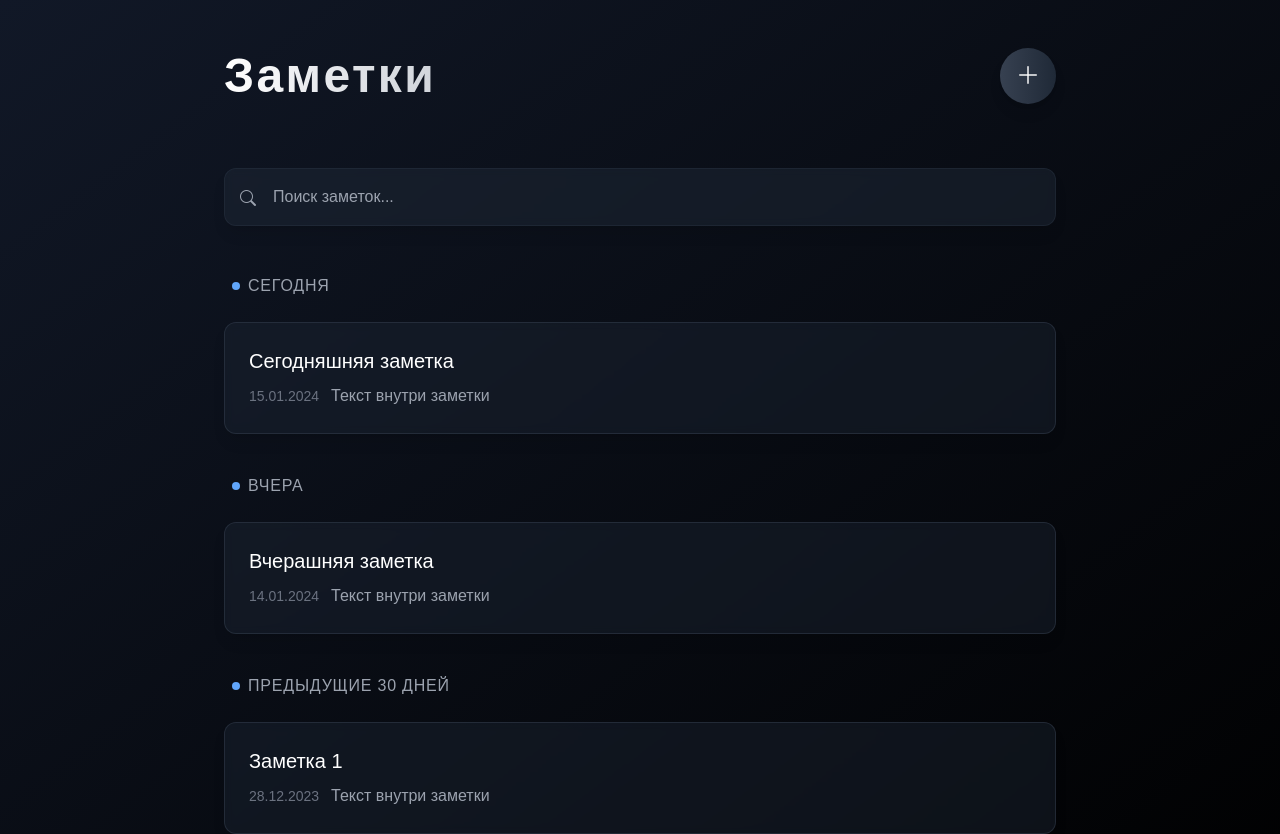
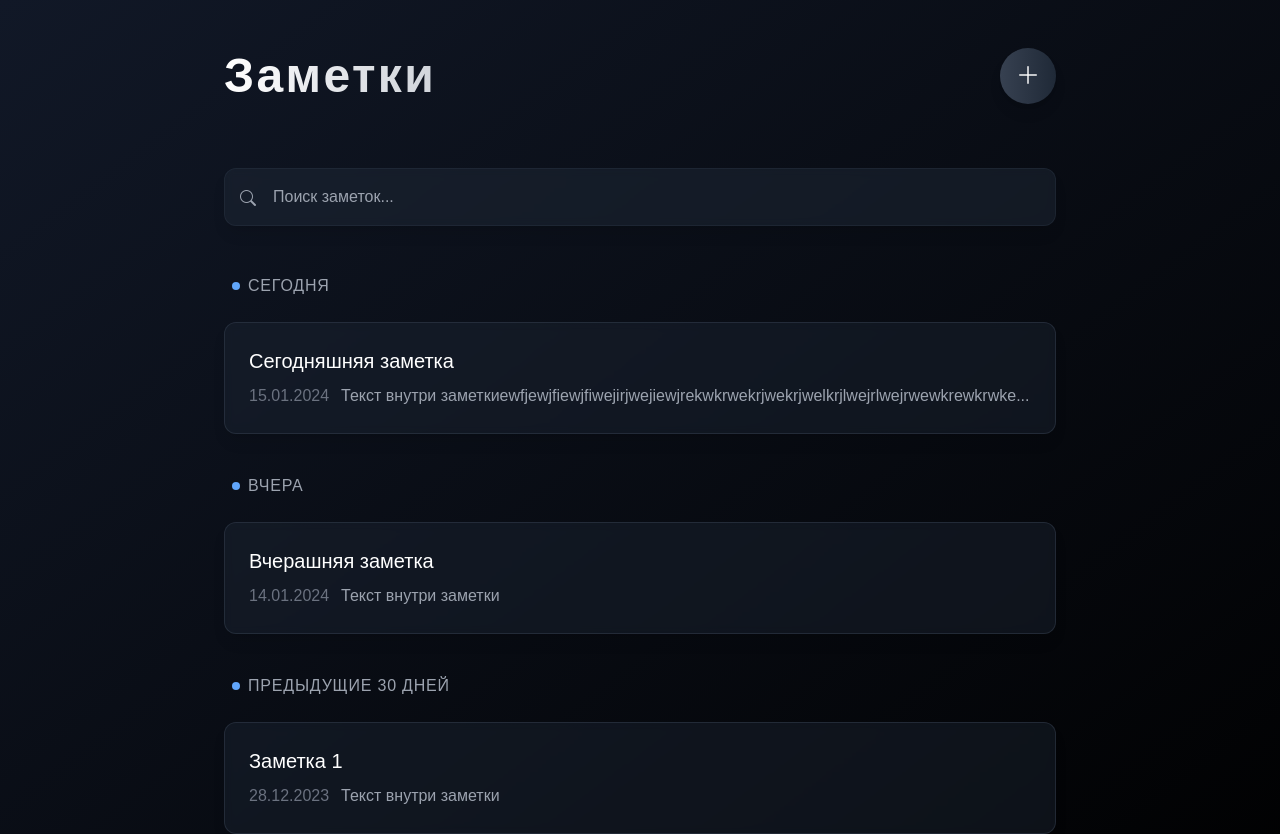
Before and after one commit to TG-Note-App/note-fe, a Vue app: page / in a window 1280 px wide. Shown: the top 834 px of the page. Built offline with nearby package versions, Linux system fonts and the light colour scheme.

Commit message:
feat: add three dots if note text to large

```diff
--- a/src/App.vue
+++ b/src/App.vue
@@ -20,7 +20,7 @@ const notes = ref([
   {
     id: 1,
     title: 'Сегодняшняя заметка',
-    text: 'Текст внутри заметки',
+    text: 'Текст внутри заметкиewfjewjfiewjfiwejirjwejiewjrekwkrwekrjwekrjwelkrjlwejrlwejrwewkrewkrwkelrwk;;lrwellerjlwejr',
     date: 'Сегодня',
     lastModified: new Date('2024-01-15T10:30:00'),
   },
--- a/src/components/NoteCard.vue
+++ b/src/components/NoteCard.vue
@@ -19,7 +19,7 @@
       </h4>
 
       <div class="flex items-center gap-3">
-        <span class="text-sm text-gray-500 min-w-[70px]">
+        <span class="text-gray-500">
           {{ new Date(lastModified).toLocaleDateString('ru-RU', {
             day: '2-digit',
             month: '2-digit',
@@ -28,10 +28,11 @@
         </span>
 
         <p
-          class="flex-1 line-clamp-2 leading-relaxed text-gray-400
+          ref="textPreview"
+          class="flex-1 line-clamp-1 leading-relaxed text-gray-400 whitespace-nowrap overflow-hidden text-ellipsis
             group-hover:text-gray-300 transition-colors duration-300"
         >
-          {{ text }}
+          {{ props.text }}
         </p>
       </div>
     </div>
@@ -39,7 +40,7 @@
 </template>
 
 <script setup>
-defineProps({
+const props = defineProps({
   title: String,
   text: String,
   lastModified: {
@@ -47,4 +48,42 @@ defineProps({
     required: true
   }
 })
+
+import { ref, computed, onMounted, nextTick } from 'vue'
+
+const textPreview = ref(null)
+const truncatedText = computed(() => {
+  if (!props.text) return ''
+  return props.text
+})
+
+onMounted(async () => {
+  await nextTick()
+  if (textPreview.value) {
+    const element = textPreview.value
+    const originalText = props.text
+    let truncated = originalText
+
+    // Create temporary span to measure text width
+    const span = document.createElement('span')
+    span.style.visibility = 'hidden'
+    span.style.position = 'absolute'
+    span.style.whiteSpace = 'nowrap'
+    span.style.font = window.getComputedStyle(element).font
+    document.body.appendChild(span)
+
+    span.textContent = originalText
+    const textWidth = span.offsetWidth
+    const containerWidth = element.offsetWidth
+
+    if (textWidth > containerWidth) {
+      const ratio = containerWidth / textWidth
+      const charCount = Math.floor(originalText.length * ratio)
+      truncated = originalText.slice(0, charCount - 4) + '...'
+    }
+
+    document.body.removeChild(span)
+    element.textContent = truncated
+  }
+})
 </script>
```
